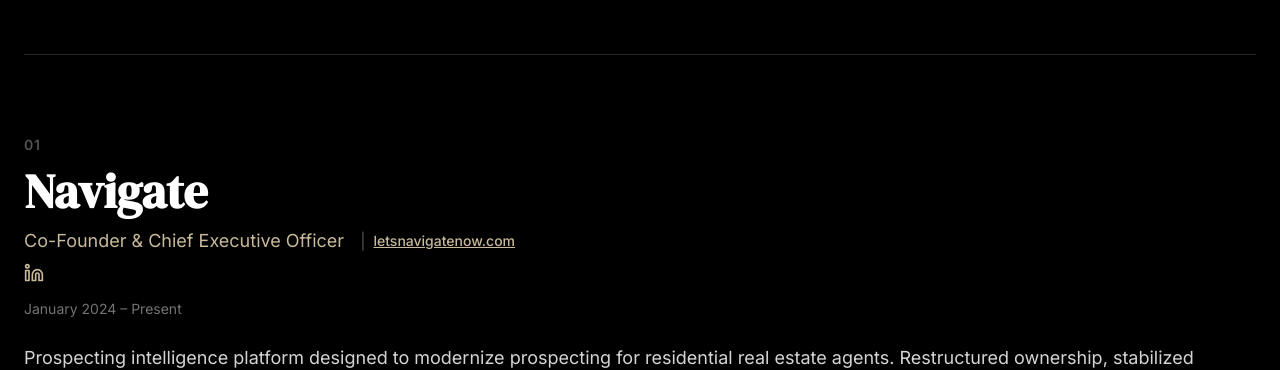
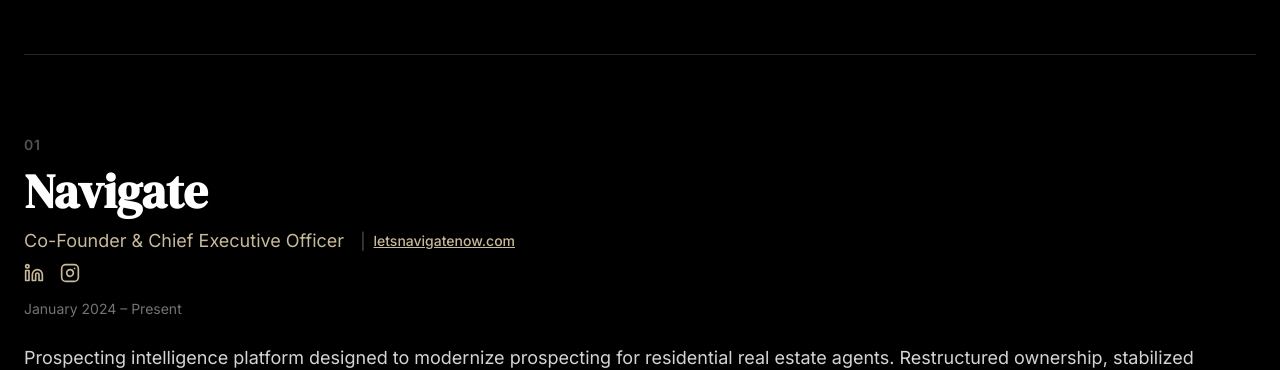
Before and after one commit to letsnavigatebmw/brandonmweaver, a React (Vite) app: page / in a window 1280 px wide. Shown: the part 4100-4470 px from the top of the page. Built offline with nearby package versions, Linux system fonts and the light colour scheme.

Commit message:
Add Instagram social link to Navigate experience card

```diff
--- a/src/components/Projects.jsx
+++ b/src/components/Projects.jsx
@@ -1,4 +1,4 @@
-import { Linkedin } from 'lucide-react'
+import { Linkedin, Instagram } from 'lucide-react'
 
 export default function Projects() {
   const experiences = [
@@ -6,6 +6,7 @@ export default function Projects() {
       name: 'Navigate',
       url: 'https://letsnavigatenow.com/',
       linkedin: 'https://www.linkedin.com/company/navigatenow/',
+      instagram: 'https://www.instagram.com/prospectwithnavigate?igsh=MXZkdnJmZmhocGh1ag%3D%3D&utm_source=qr',
       dates: 'January 2024 – Present',
       role: 'Co-Founder & Chief Executive Officer',
       description: 'Prospecting intelligence platform designed to modernize prospecting for residential real estate agents. Restructured ownership, stabilized operations, redesigned pricing architecture, and renegotiated core data partnerships to materially improve unit economics. Navigate has partnered with recognized brokerages like Compass, The Agency, Engel & Volkers and Keller Williams.',
@@ -132,8 +133,9 @@ Prior roles include Chief Commercial Officer at Lacure, executive leadership at
                     )}
                   </div>
                   {/* Social Links */}
+                  {(experiences[0].linkedin || experiences[0].instagram) && (
+                    <div className="flex items-center gap-4 mb-4">
                       {experiences[0].linkedin && (
-                    <div className="flex items-center gap-3 mb-4">
                         <a
                           href={experiences[0].linkedin}
                           target="_blank"
@@ -142,6 +144,17 @@ Prior roles include Chief Commercial Officer at Lacure, executive leadership at
                         >
                           <Linkedin className="w-5 h-5 text-gold-400 hover:text-gold-300 transition-colors group-hover:scale-110 transform" />
                         </a>
+                      )}
+                      {experiences[0].instagram && (
+                        <a
+                          href={experiences[0].instagram}
+                          target="_blank"
+                          rel="noopener noreferrer"
+                          className="group"
+                        >
+                          <Instagram className="w-5 h-5 text-gold-400 hover:text-gold-300 transition-colors group-hover:scale-110 transform" />
+                        </a>
+                      )}
                     </div>
                   )}
 
```
Lines whose indentation alone changed are shown as unchanged.
